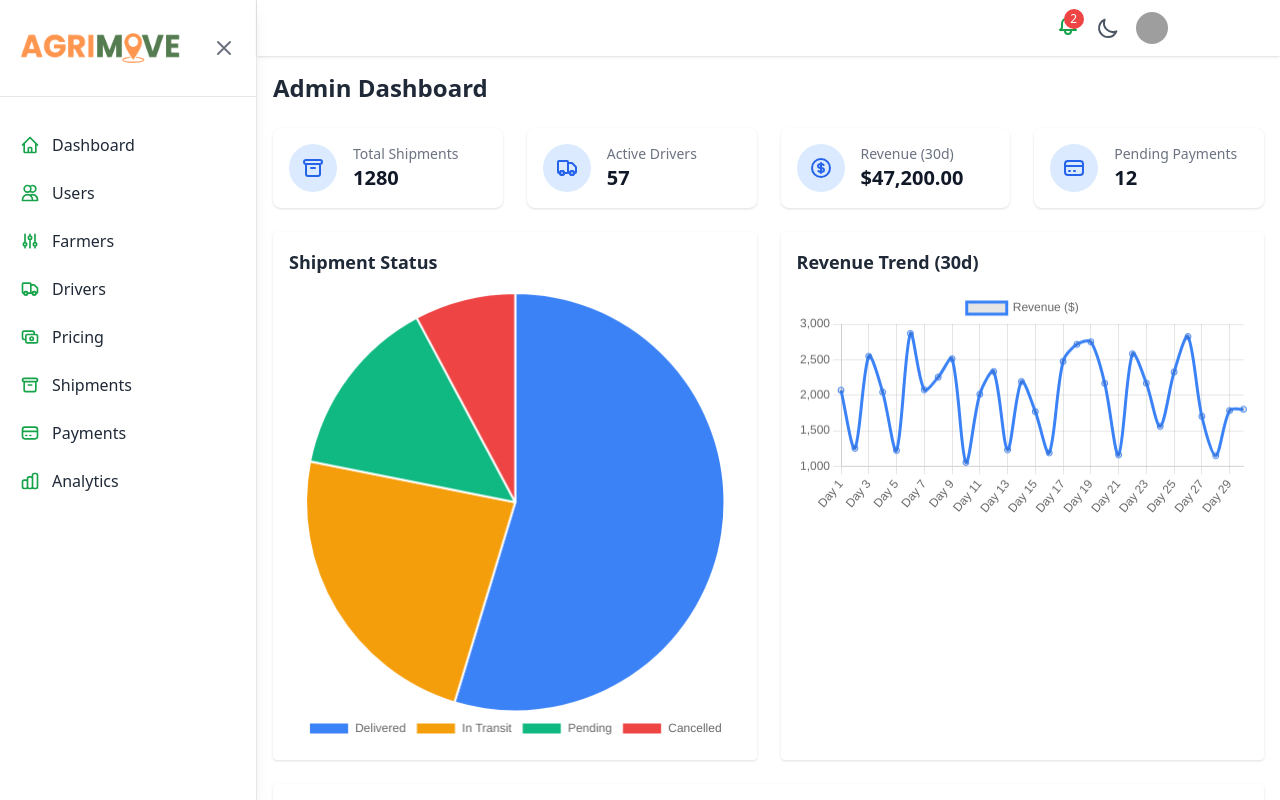
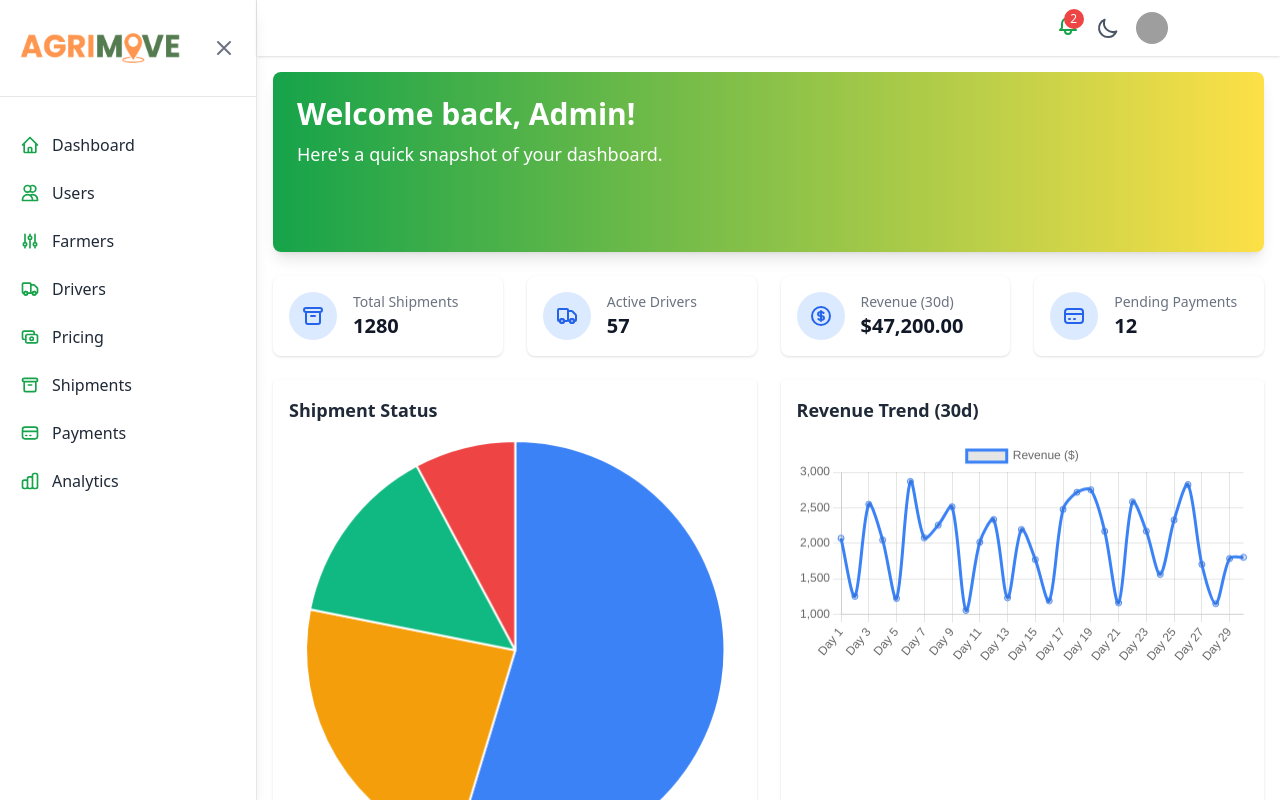
Before and after one commit to pnhbabagonio/agrimove-dashboard, a Nuxt app: page /admin/dashboard in a window 1280 px wide. Shown: the top 800 px of the page. Built offline with nearby package versions, Linux system fonts and the light colour scheme; grey boxes are pictures that could not be loaded.

Commit message:
welcome card fixed

```diff
--- a/pages/admin/dashboard.vue
+++ b/pages/admin/dashboard.vue
@@ -1,6 +1,13 @@
 <template>
   <div v-if="isAllowed" class="space-y-6">
-    <h1 class="text-2xl font-bold">Admin Dashboard</h1>
+    <!-- Welcome Card -->
+    <div
+      class="rounded-lg shadow-lg p-6 text-white"
+      style="background: linear-gradient(to right, var(--color-primary), #fde047); min-height: 180px;"
+    >
+      <h2 class="text-3xl font-bold mb-2">Welcome back, Admin!</h2>
+      <p class="text-lg">Here's a quick snapshot of your dashboard.</p>
+    </div>
 
     <!-- Stats Cards -->
     <div class="grid grid-cols-1 sm:grid-cols-2 lg:grid-cols-4 gap-6">
@@ -12,19 +19,19 @@
 
     <!-- Charts Section -->
     <div class="grid grid-cols-1 lg:grid-cols-2 gap-6">
-      <div class="bg-white dark:bg-gray-800 p-4 rounded shadow">
+      <div class="bg-[var(--color-bg)] p-4 rounded shadow">
         <h2 class="text-lg font-semibold mb-4">Shipment Status</h2>
         <PieChart :data="charts.shipmentStatus" />
       </div>
 
-      <div class="bg-white dark:bg-gray-800 p-4 rounded shadow">
+      <div class="bg-[var(--color-bg)] p-4 rounded shadow">
         <h2 class="text-lg font-semibold mb-4">Revenue Trend (30d)</h2>
         <LineChart :data="charts.revenueTrend" />
       </div>
     </div>
 
-    <!-- Map Placeholder -->
-    <div class="bg-white dark:bg-gray-800 p-4 rounded shadow">
+    <!-- Map Section -->
+    <div class="bg-[var(--color-bg)] p-4 rounded shadow">
       <h2 class="text-lg font-semibold mb-4">Live Driver Locations</h2>
       <img
         src="https://th.bing.com/th/id/R.0fad1c6949f1f5438eab708cf4d6fb91?rik=62312%2bcQmhUIVA&riu=http%3a%2f%2ffiles01.pna.gov.ph%2fograph%2f2018%2f07%2f04%2fKabacan+Map+3_5b3c24dab37c70_43445874.jpg&ehk=Ax5z%2ftOn%2bkEyUZt%2fUvLzEEmGRVxrx4POXreM%2bRK8sqw%3d&risl=&pid=ImgRaw&r=0"
@@ -35,10 +42,11 @@
   </div>
 
   <!-- Not Allowed Message -->
-  <div v-else class="p-6 text-red-600 dark:text-red-400">
+  <div v-else class="p-6 text-red-600">
     You are not authorized to access this page.
   </div>
 </template>
+
 
 <script setup>
 import { useRouter } from 'vue-router'
```
